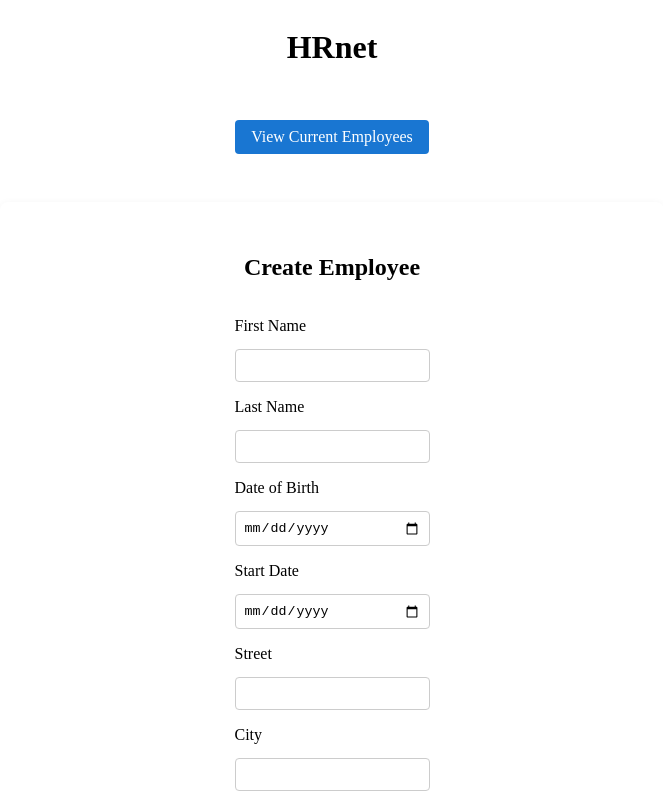
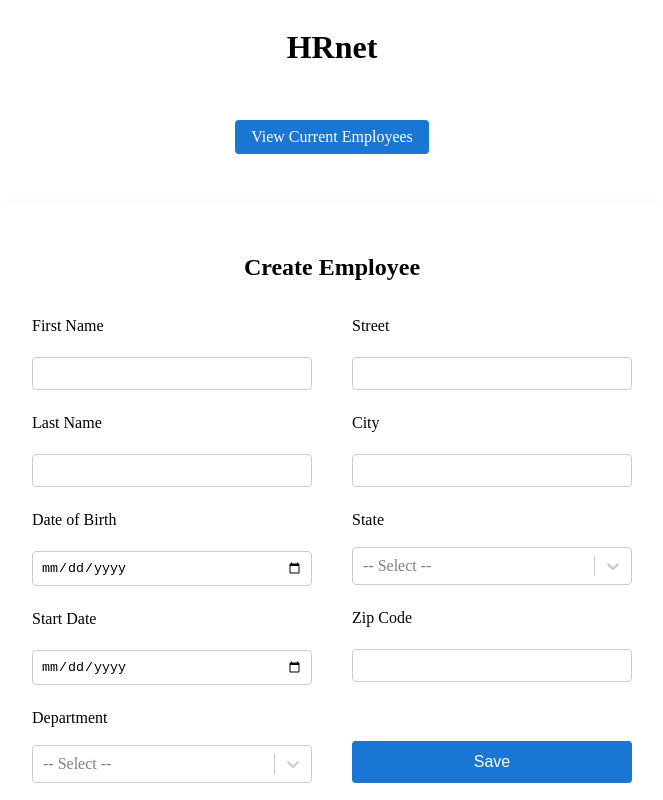
Before and after one commit to NovaMakeIt/hrnet-OC-14, a React app: page / in a window 1280 px wide. Shown: the top 800 px of the page, without its empty margins (308-971 px from the left). Built offline with nearby package versions, Linux system fonts and the light colour scheme; the HTML template or start-up script is replaced by a standard one.

Commit message:
style(create-employee): améliore le design du formulaire

```diff
--- a/src/components/Dropdown.jsx
+++ b/src/components/Dropdown.jsx
@@ -20,8 +20,8 @@ export default function Dropdown({ options, value, onChange, name, id, label })
   const selected = normalized.find(opt => opt.value === value) || null;
 
   return (
-    <div style={{marginBottom: '1rem'}}>
-      {label && <label htmlFor={id} style={{display:'block',marginBottom:6}}>{label}</label>}
+    <div>
+      {label && <label htmlFor={id}>{label}</label>}
       <Select
         inputId={id}
         name={name}
--- a/src/index.css
+++ b/src/index.css
@@ -17,9 +17,9 @@ label {
   margin-bottom: 10px;
 }
 
-.address {
+/*.address {
   margin-top: 10px;
-}
+}*/
 
 .container {
   max-width: 600px;
@@ -109,6 +109,30 @@ button:hover {
 .create-employee-error {
   color: red;
   font-size: 13px;
+}
+
+.create-employee-form {
+  display: flex;
+  gap: 40px;
+  width: 100%;
+}
+
+.create-employee-input {
+  display: flex;
+  flex-direction: column;
+  gap: 8px;
+  width: 100%;
+}
+
+.create-employee-address {
+  display: flex;
+  flex-direction: column;
+  gap: 8px;
+  width: 100%;
+}
+
+.create-employee-button {
+  margin-top: auto;
 }
 
 .datatable-root {
--- a/src/pages/CreateEmployee.jsx
+++ b/src/pages/CreateEmployee.jsx
@@ -63,7 +63,8 @@ export default function CreateEmployee() {
       </nav>
       <div className="container">
         <h2>Create Employee</h2>
-        <form onSubmit={handleSubmit}>
+        <form onSubmit={handleSubmit} className="create-employee-form">
+          <div className="create-employee-input">
             <label htmlFor="first-name">First Name</label>
             <input
               name="firstName"
@@ -105,8 +106,18 @@ export default function CreateEmployee() {
               onChange={val => setForm(f => ({ ...f, startDate: val }))}
             />
             {errors.startDate && <div className="create-employee-error">{errors.startDate}</div>}
+            <label htmlFor="department">Department</label>
+            <Dropdown
+            name="department"
+            id="department"
+            options={departments}
+            value={form.department}
+            onChange={val => setForm(f => ({ ...f, department: val }))}
+            />
+            {errors.department && <div className="create-employee-error">{errors.department}</div>}
+          </div>
 
-          <div className="address">
+          <div className="create-employee-address">
             <label htmlFor="street">Street</label>
             <input name="street" id="street" value={form.street} onChange={handleChange} required />
             {errors.street && <div className="create-employee-error">{errors.street}</div>}
@@ -115,10 +126,10 @@ export default function CreateEmployee() {
             <input name="city" id="city" value={form.city} onChange={handleChange} required onKeyDown={e => { if (/\d/.test(e.key)) e.preventDefault(); }} />
             {errors.city && <div className="create-employee-error">{errors.city}</div>}
 
+            <label htmlFor="state">State</label>
             <Dropdown
               name="state"
               id="state"
-              label="State"
               options={states.map(s => ({ value: s.abbreviation, label: s.name }))}
               value={form.state}
               onChange={val => setForm(f => ({ ...f, state: val }))}
@@ -128,19 +139,9 @@ export default function CreateEmployee() {
             <label htmlFor="zip-code">Zip Code</label>
             <input name="zipCode" id="zip-code" value={form.zipCode} onChange={handleChange} required />
             {errors.zipCode && <div className="create-employee-error">{errors.zipCode}</div>}
+
+            <button type="submit" className="create-employee-button">Save</button>
           </div>
-
-          <Dropdown
-            name="department"
-            id="department"
-            label="Department"
-            options={departments}
-            value={form.department}
-            onChange={val => setForm(f => ({ ...f, department: val }))}
-          />
-          {errors.department && <div className="create-employee-error">{errors.department}</div>}
-
-          <button type="submit">Save</button>
         </form>
         {/* {showModal && <Modal onClose={() => setShowModal(false)}>Employee Created!</Modal>} */}
         <Modal isOpen={showModal} onRequestClose={() => setShowModal(false)}>
```
Lines whose indentation alone changed are shown as unchanged.
